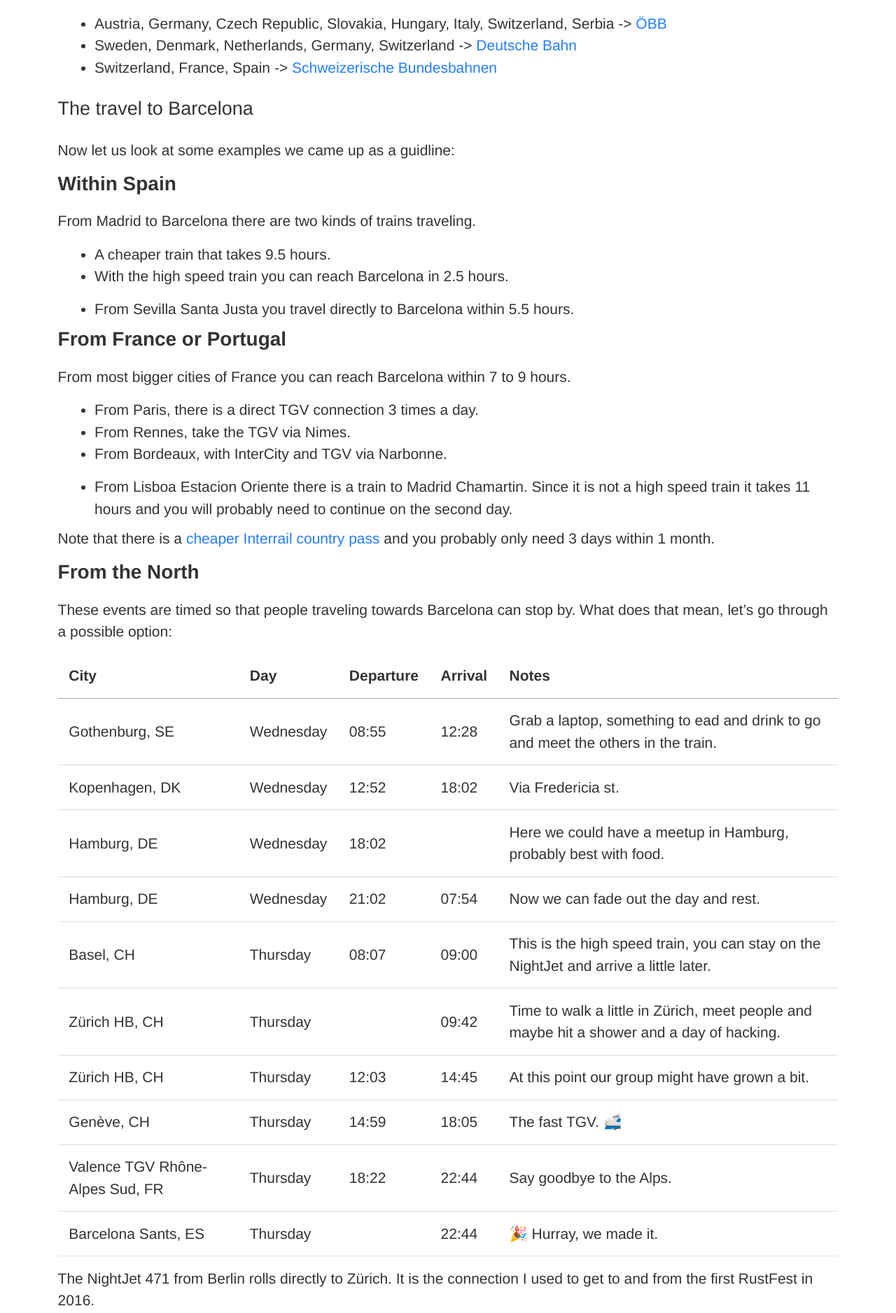
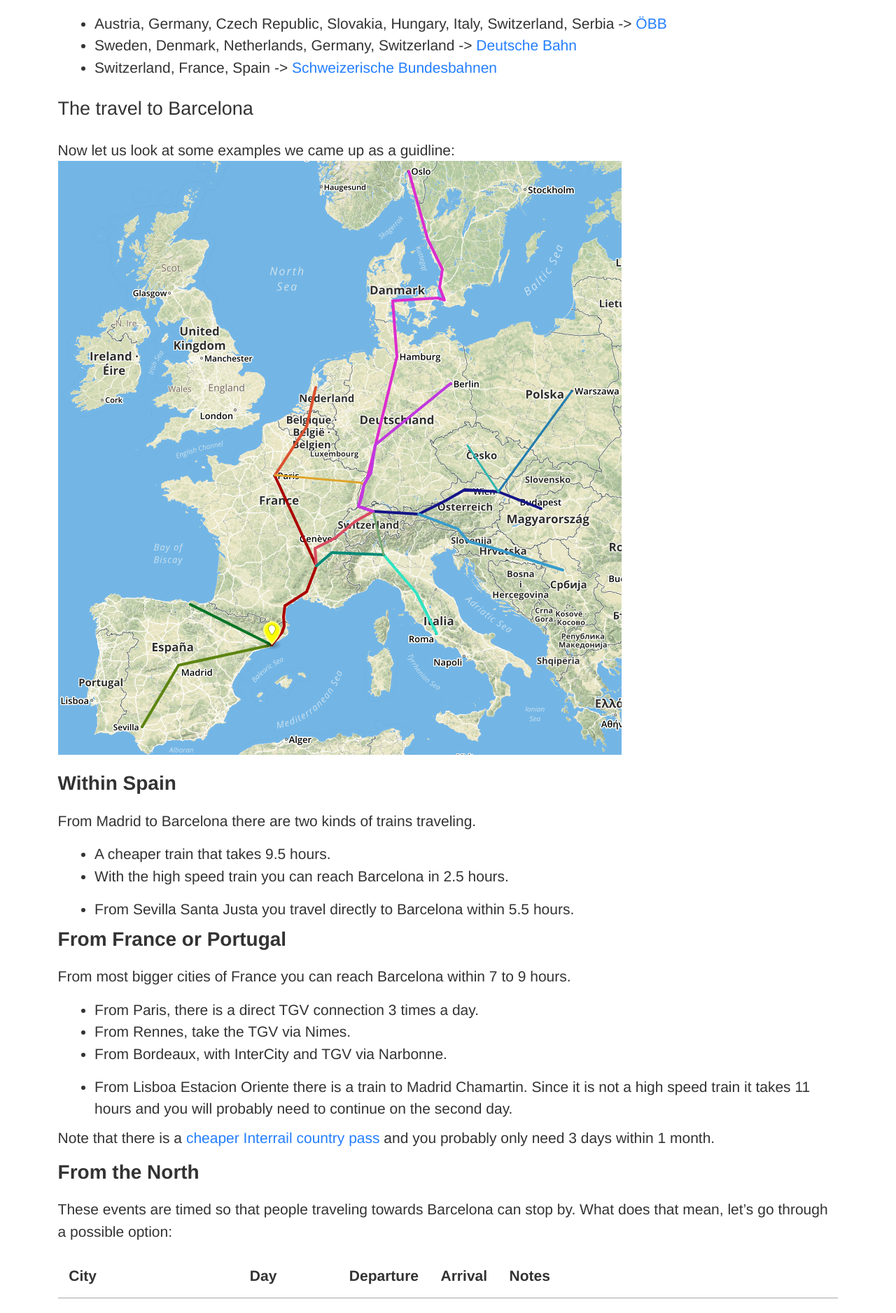
Before and after one commit to RustFestEU/blog.rustfest.eu, a Jekyll site: the page built from _posts/2019-08-14-pre-post-conf-events-sustainable-train-travels.md, in a window 1280 px wide. Shown: the part 2402-4279 px from the top of the page at 70% size. Built offline with Jekyll 4.4.1, drawn with Linux system fonts in a browser that asks for light colours.

Commit message:
Use better social image

```diff
--- a/_posts/2019-08-14-pre-post-conf-events-sustainable-train-travels.md
+++ b/_posts/2019-08-14-pre-post-conf-events-sustainable-train-travels.md
@@ -3,7 +3,7 @@
 title: "Pre-/Post-Conf Events: sustainable 🚄 train travels from and to RustFest Barcelona"
 authors:
   - dns2utf8
-socialImageSrc: "/assets/posts/barcelona/train-map.png"
+socialImageSrc: "assets/posts/barcelona/sustainable-trains.png"
 ---
 
 ## The big plan 🚆
@@ -85,6 +85,7 @@
 ## The travel to Barcelona
 
 Now let us look at some examples we came up as a guidline:
+![Some train routes](/assets/posts/barcelona/train-map.png)
 
 ### Within Spain
 
```
Also changed, not shown: assets/posts/barcelona/sustainable-trains.png (added).
